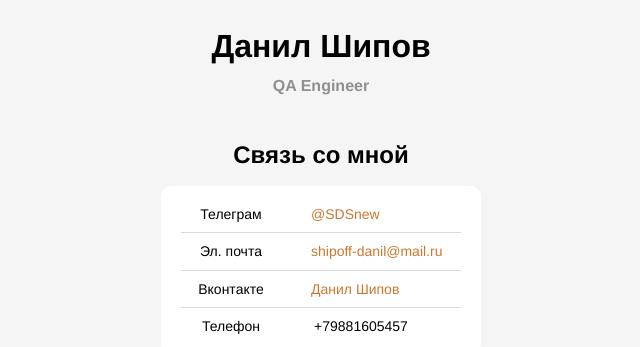
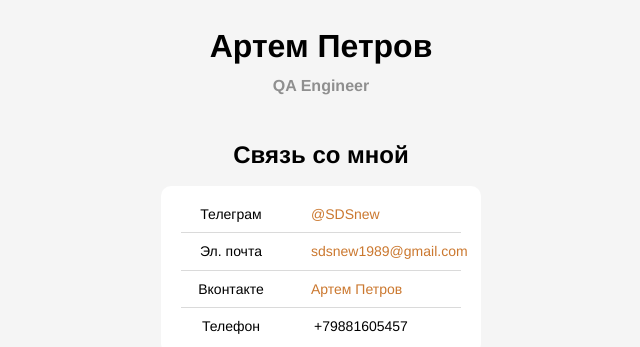
Before and after one commit to SDSnew/SDSnew.github.io, a plain HTML site: page index.html in a window 1280 px wide. Shown: the part 343-690 px from the top of the page, without its empty margins (319-959 px from the left). Drawn offline with Linux system fonts and the light colour scheme.

Commit message:
Update index.html

```diff
--- a/index.html
+++ b/index.html
@@ -13,7 +13,7 @@
 <body>
   <header class="header">
     <img src="./photo_2022-02-28_21-49-40.jpg" alt="avatar" class="header__avatar" height=300px width=300px />
-    <h1 class="header__title">Данил Шипов</h1>
+    <h1 class="header__title">Артем Петров</h1>
     <h3 class="header__subtitle">QA Engineer</h3>
   </header>
   <main>
@@ -26,11 +26,11 @@
         </li>
         <li class="links__link">
           <p class="links__title">Эл. почта</p>
-          <a class="linsk__link" href="mailto:shipoff-danil@mail.ru">shipoff-danil@mail.ru</a>
+          <a class="linsk__link" href="mailto:sdsnew1989@gmail.com">sdsnew1989@gmail.com</a>
         </li>
         <li class="links__link">
           <p class="links__title">Вконтакте</p>
-          <a class="linsk__link" href="https://vk.com/id5596496">Данил Шипов</a>
+          <a class="linsk__link" href="https://vk.com/id5596496">Артем Петров</a>
         </li>
         <li class="links__link">
           <p class="links__title">Телефон</p>
```
